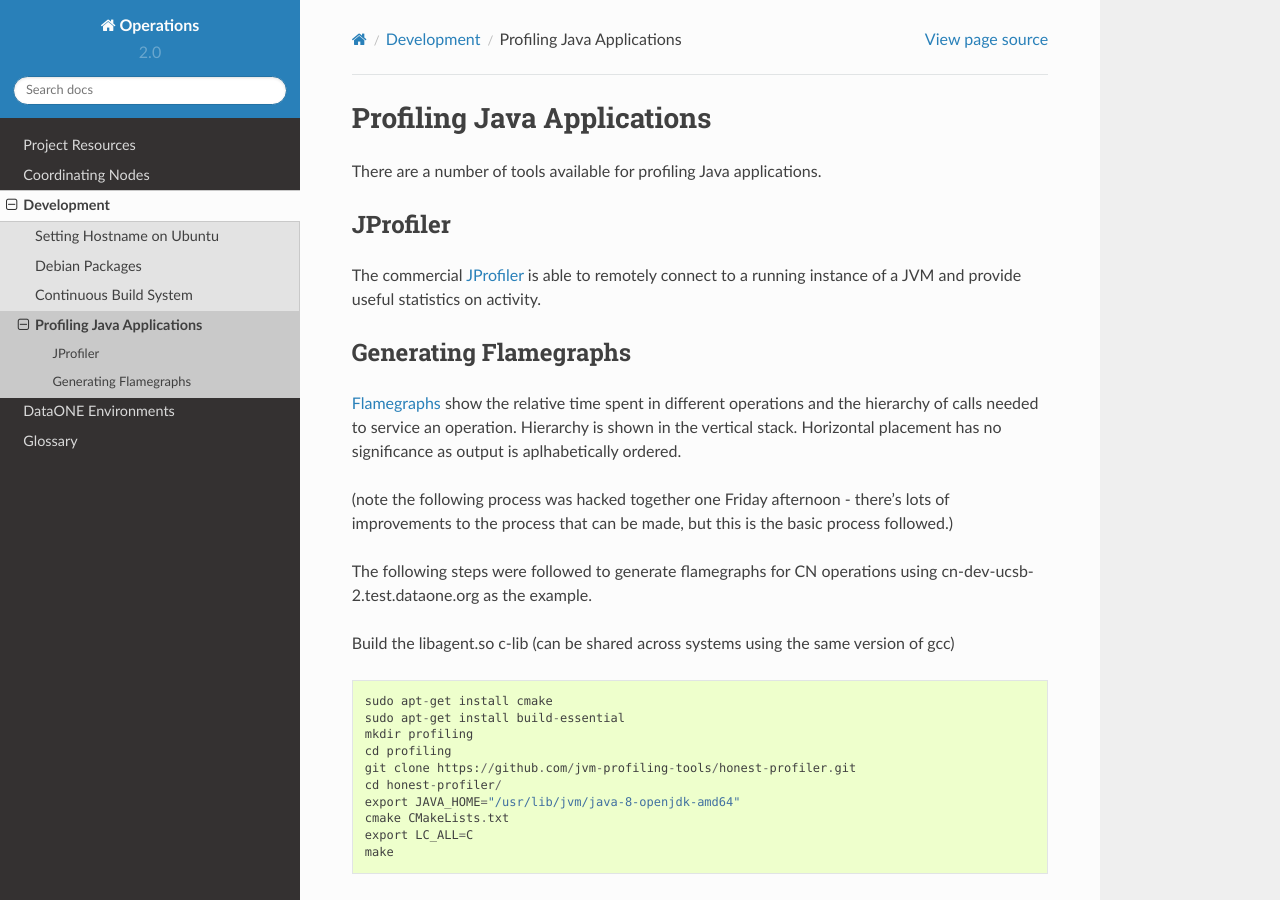
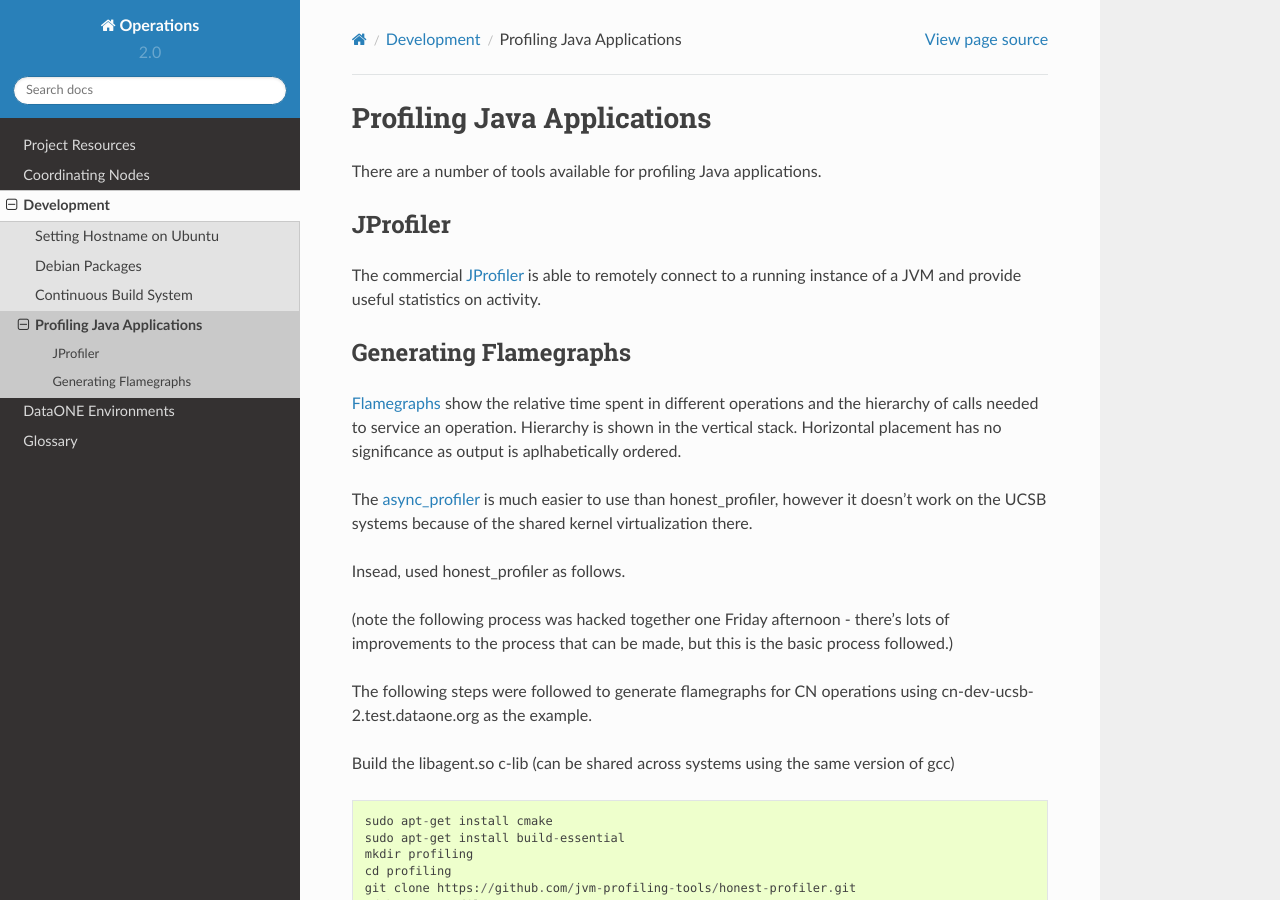
Before and after one commit to DataONEorg/Operations_Documentation, a Sphinx documentation site: the page built from source/DEV/profiling.rst, in a window 1280 px wide and 900 px high. Built offline with Sphinx 7.4.7 and the Read the Docs theme 2.0.0, drawn with Linux system fonts in a browser that asks for light colours; formulas are drawn with MathJax 3.

Commit message:
added ref to async_profiler

```diff
--- a/source/DEV/profiling.rst
+++ b/source/DEV/profiling.rst
@@ -17,6 +17,12 @@ Flamegraphs_ show the relative time spent in different operations and the
 hierarchy of calls needed to service an operation. Hierarchy is shown in the
 vertical stack. Horizontal placement has no significance as output is
 aplhabetically ordered.
+
+The async_profiler_ is much easier to use than honest_profiler, however
+it doesn't work on the UCSB systems because of the shared kernel virtualization
+there.
+
+Insead, used honest_profiler as follows.
 
 (note the following process was hacked together one Friday afternoon - there's
 lots of improvements to the process that can be made, but this is the basic
@@ -154,3 +160,4 @@ The process to generate a profile is then:
 
 .. _JProfiler: https://www.ej-technologies.com/products/jprofiler/overview.html
 .. _Flamegraphs: http://www.brendangregg.com/FlameGraphs/cpuflamegraphs.html
+.. _async_profiler: https://github.com/jvm-profiling-tools/async-profiler
```
